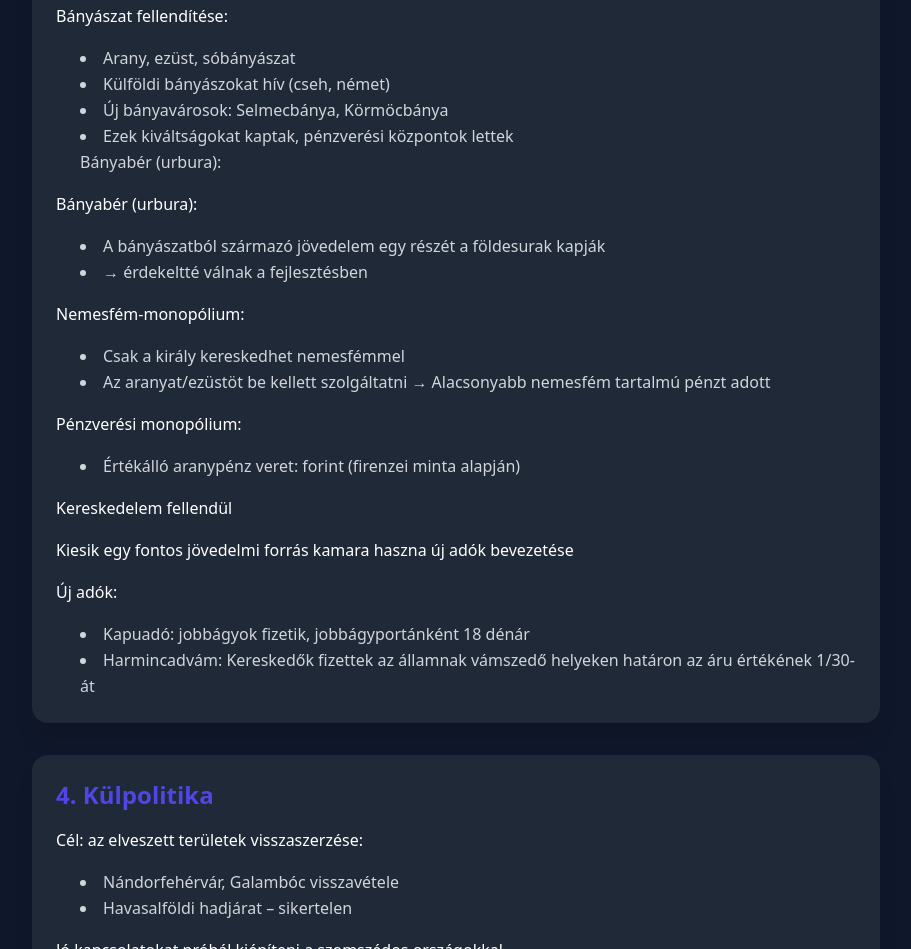
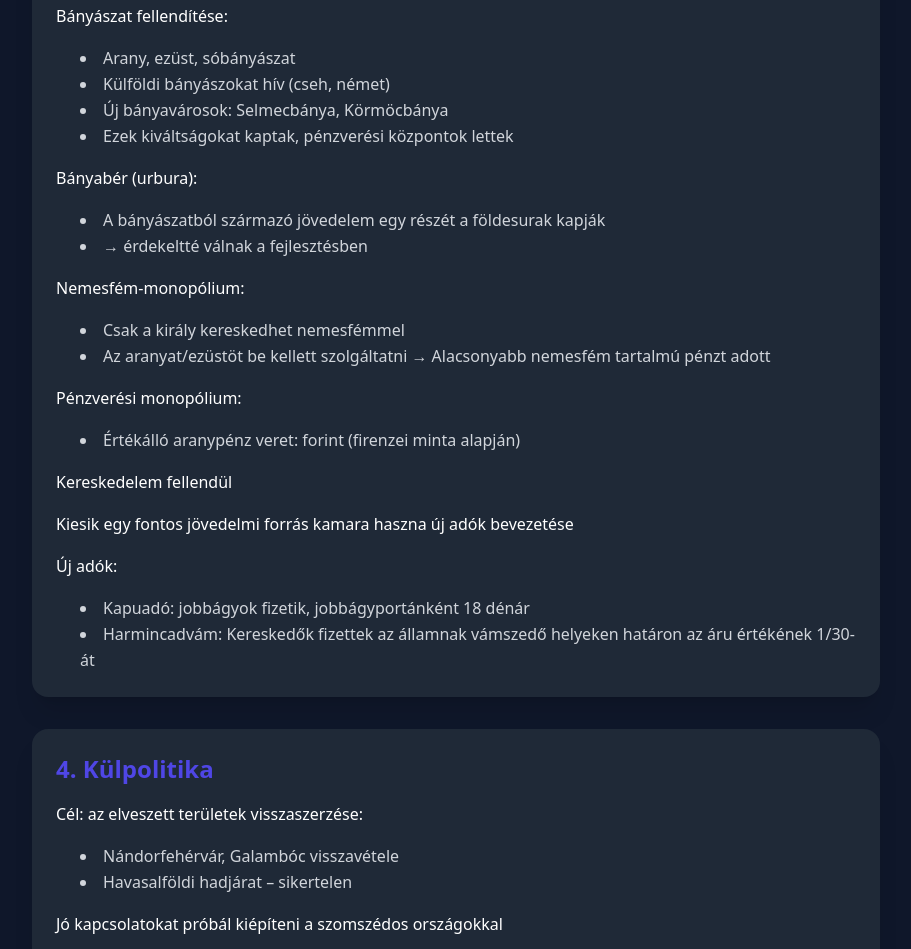
Before and after one commit to Balazsasd01/karolyrobi, a plain HTML site: page index.html in a window 1280 px wide. Shown: the part 1167-2116 px from the top of the page, without its empty margins (184-1095 px from the left). Drawn offline with nearby package versions, Linux system fonts and the light colour scheme.

Commit message:
Update index.html

```diff
--- a/index.html
+++ b/index.html
@@ -71,7 +71,6 @@
         <li>Külföldi bányászokat hív (cseh, német)</li>
         <li>Új bányavárosok: Selmecbánya, Körmöcbánya</li>
         <li>Ezek kiváltságokat kaptak, pénzverési központok lettek</li>
-        <p>Bányabér (urbura):</p>
       </ul>
       <p>Bányabér (urbura):</p>
       <ul class="list-disc list-inside ml-6 text-gray-300">
```
